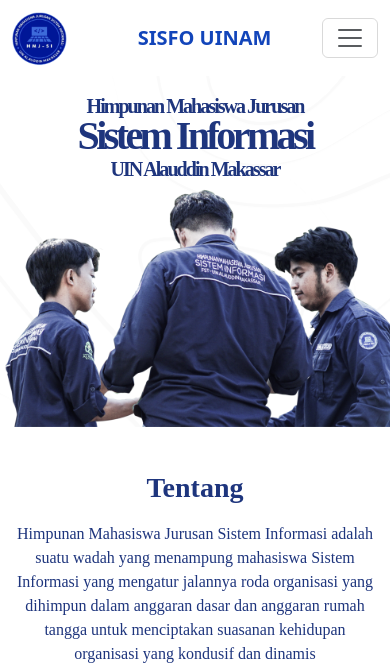
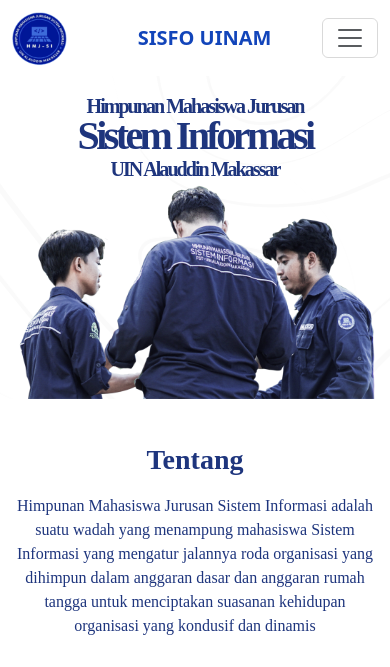
Before and after one commit to Cipaxdragon/HMJ-SI, a PHP site: page / in a window 390 px wide; the page is wider, and only the part inside the window is pictured. Shown: the top 667 px of that part. Run offline with PHP 8.4, Linux system fonts and the light colour scheme; data comes from the database, SQL or seed files in the repository; some libraries are stand-ins or nearby versions; some web fonts are replaced.

Commit message:
perubahan terbaru, baru sampai info penting

```diff
--- a/pages/beranda.php
+++ b/pages/beranda.php
@@ -75,6 +75,7 @@
          } */
 
          .judul {
+            align-items: center;
             margin-top: 20px;
             display: block;
          }
@@ -83,10 +84,14 @@
             text-align: center;
          }
 
-         .gambar-hero img {
+         .judul .gambar-hero{
+            width: 360px;
+            margin: auto;
+         }
+         .judul .gambar-hero img {
             align-items: center;
             margin-top: -30px;
-            width: 400px;
+            width: 360px;
          }
 
          .judul .hero_title_1 {
```
